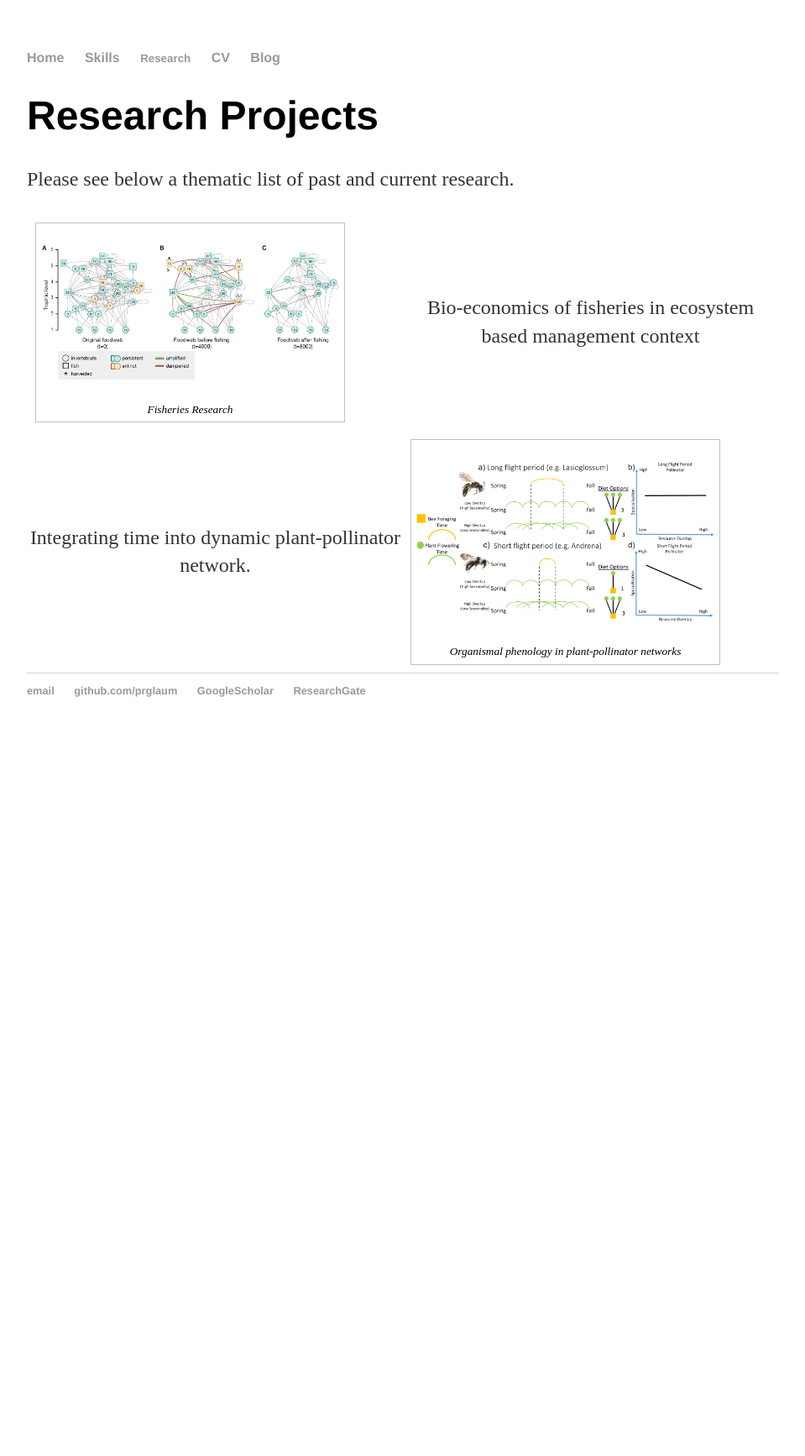
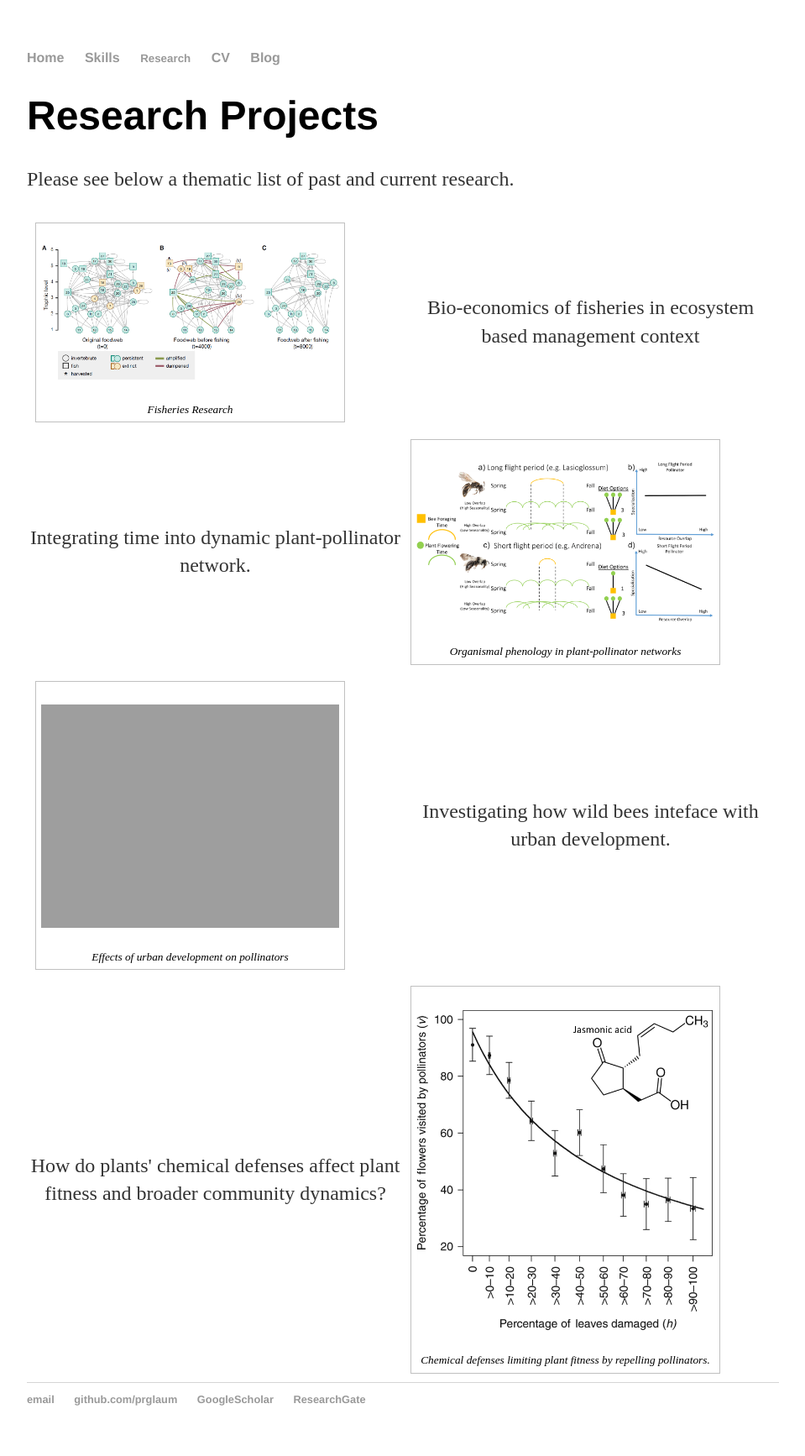
Before and after one commit to prglaum/prglaum.github.io, a Jekyll site: the page built from research/index.html, in a window 1280 px wide. Shown: the whole page at 84% size, without its empty margins (160-1119 px from the left). Built offline with Jekyll 4.4.1, drawn with Linux system fonts in a browser that asks for light colours; before the commit the page ends 900 px from its top, so only the background shows below that.

Commit message:
Update index.html

```diff
--- a/research/index.html
+++ b/research/index.html
@@ -36,3 +36,35 @@ title: Research Topics
     </tr>
   </table>
 </div>
+
+<div id='container'>
+  <table style="width:100%">
+    <tr>
+	<td style="width:50%">
+		<figure>
+		<p><img class=scaled src="{{site.url}}/docs/assets/images/urbanScatter.PNG" alt="timing">
+		<figcaption>Effects of urban development on pollinators</figcaption>
+		</figure>
+	</td>
+	<td>
+		<p style="text-align:center;">Investigating how wild bees inteface with urban development. </p>
+	</td>
+    </tr>
+  </table>
+</div>
+
+<div id='container'>
+  <table style="width:100%">
+    <tr>
+	<td style="width:50%">
+		<p style="text-align:center;">How do plants' chemical defenses affect plant fitness and broader community dynamics? </p>
+	</td>
+	<td>
+		<figure>
+		<p><img class=scaled src="{{site.url}}/docs/assets/images/chemoTitlePic.PNG" alt="timing">
+		<figcaption>Chemical defenses limiting plant fitness by repelling pollinators. </figcaption>
+		</figure>
+	</td>
+    </tr>
+  </table>
+</div>
```
